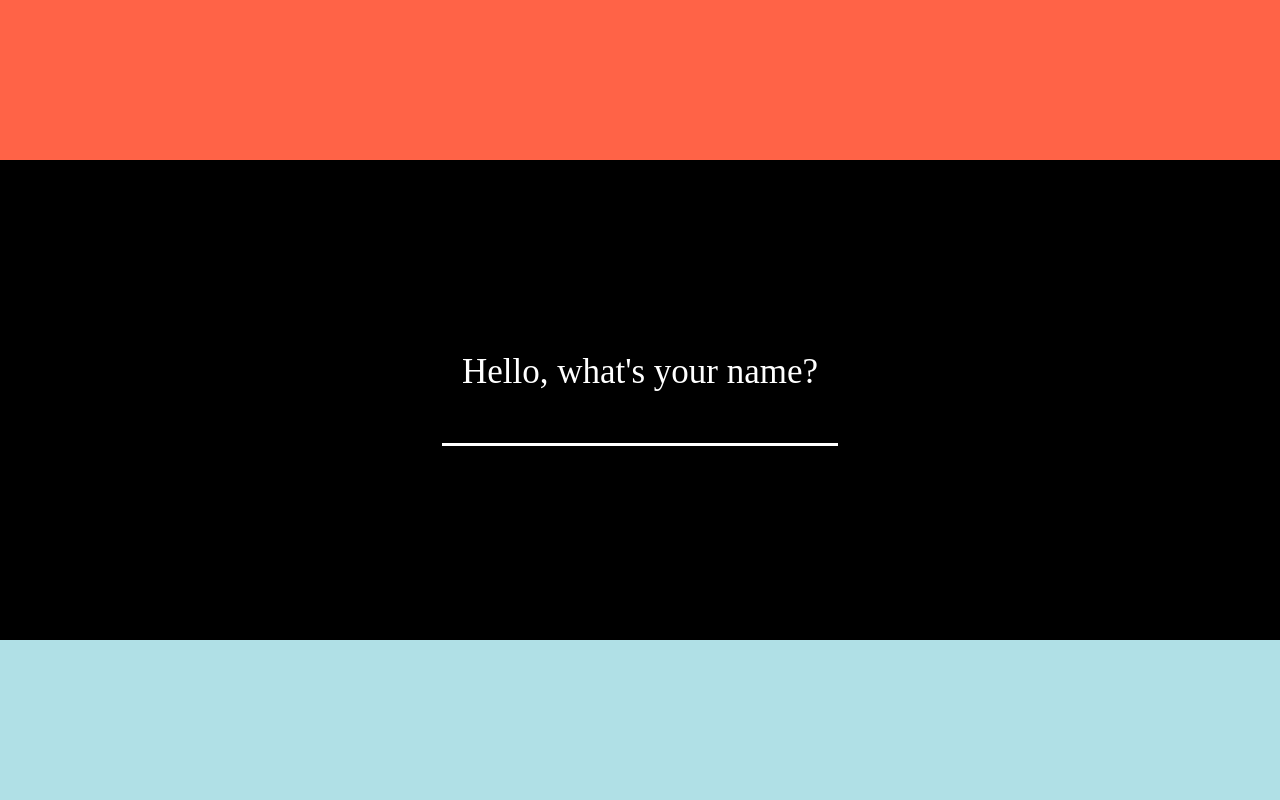
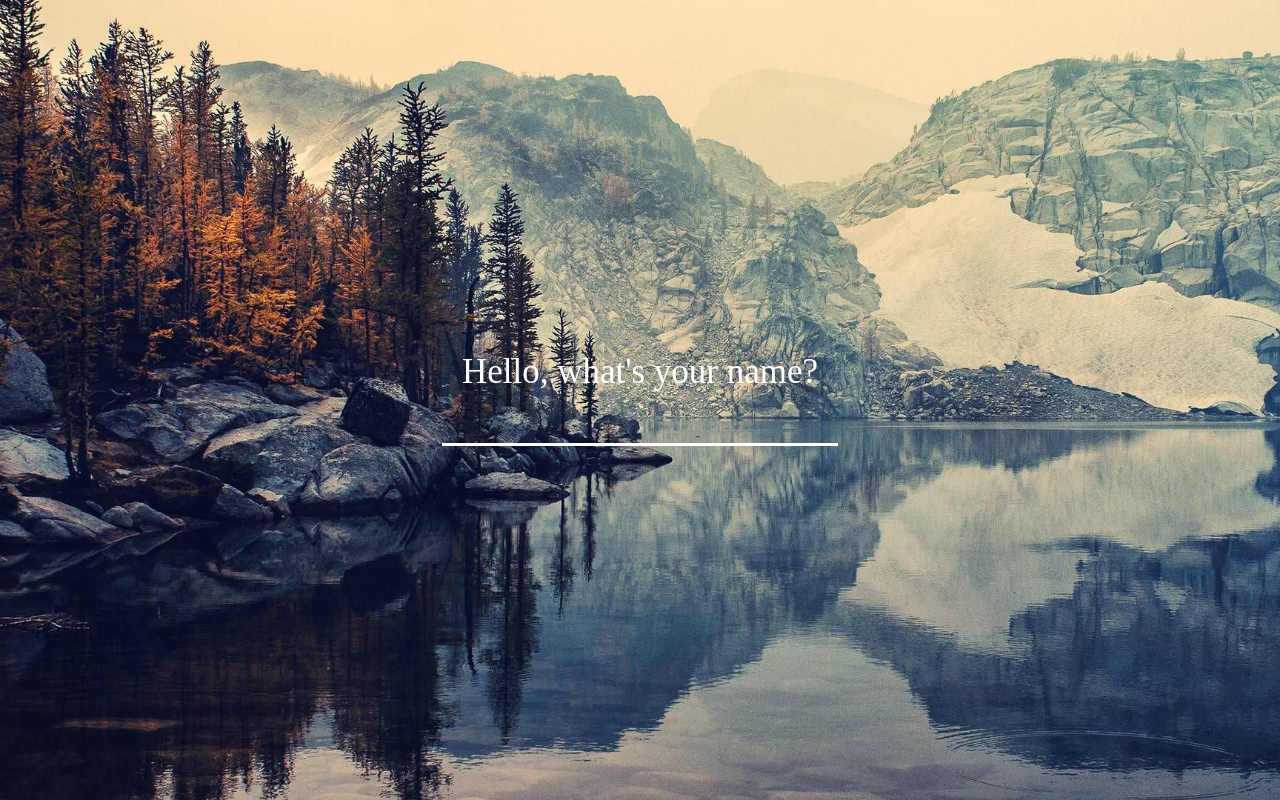
Before and after one commit to hm-Jeon/JavaScript_project, a plain HTML site: page Momentum_clone/index.html in a window 1280 px wide. Drawn offline with Linux system fonts and the light colour scheme.

Commit message:
Add Wallpaper

```diff
--- a/Momentum_clone/css/style.css
+++ b/Momentum_clone/css/style.css
@@ -4,12 +4,13 @@
 
 body {
   min-width: 400px;
+  background-image: url(/image/wallpaper.jpg);
+  background-size: cover;
 }
 
 .top {
   height: 20vh;
   min-height: 50px;
-  background-color: tomato;
 }
 
 .mid {
@@ -19,13 +20,11 @@ body {
   align-items: center;
   height: 60vh;
   min-height: 200px;
-  background-color: black;
 }
 
 .bottom {
   height: 20vh;
   min-height: 50px;
-  background-color: powderblue;
 }
 
 #clock {
```
Also changed, not shown: Momentum_clone/image/wallpaper.jpg (added).
